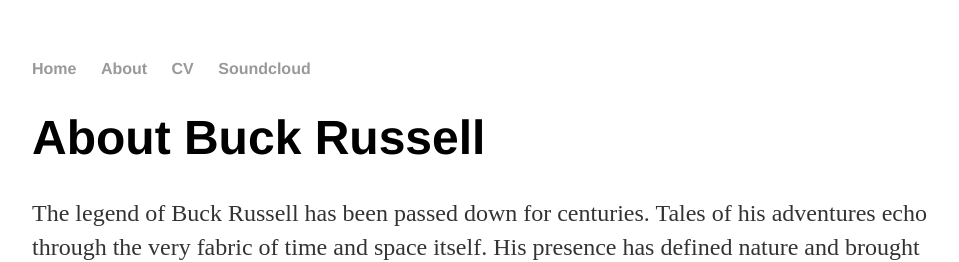
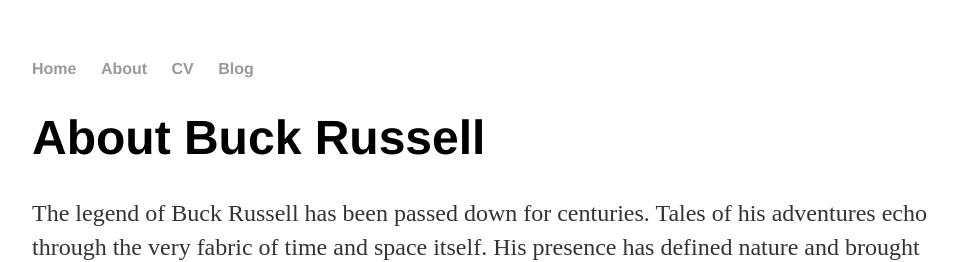
Before and after one commit to buckrussell/buckrussell.github.io, a Jekyll site: the page built from about/index.html, in a window 1280 px wide. Shown: the top 262 px of the page, without its empty margins (160-1119 px from the left). Built offline with Jekyll 4.4.1, drawn with Linux system fonts in a browser that asks for light colours.

Commit message:
Update default.html

```diff
--- a/_layouts/default.html
+++ b/_layouts/default.html
@@ -11,7 +11,7 @@
         		<li><a href="/">Home</a></li>
 	        	<li><a href="/about">About</a></li>
         		<li><a href="/cv">CV</a></li>
-        		<li><a href="/blog">Soundcloud</a></li>
+        		<li><a href="/blog">Blog</a></li>
     		</ul>
 		</nav>
 		<div class="container">
```
